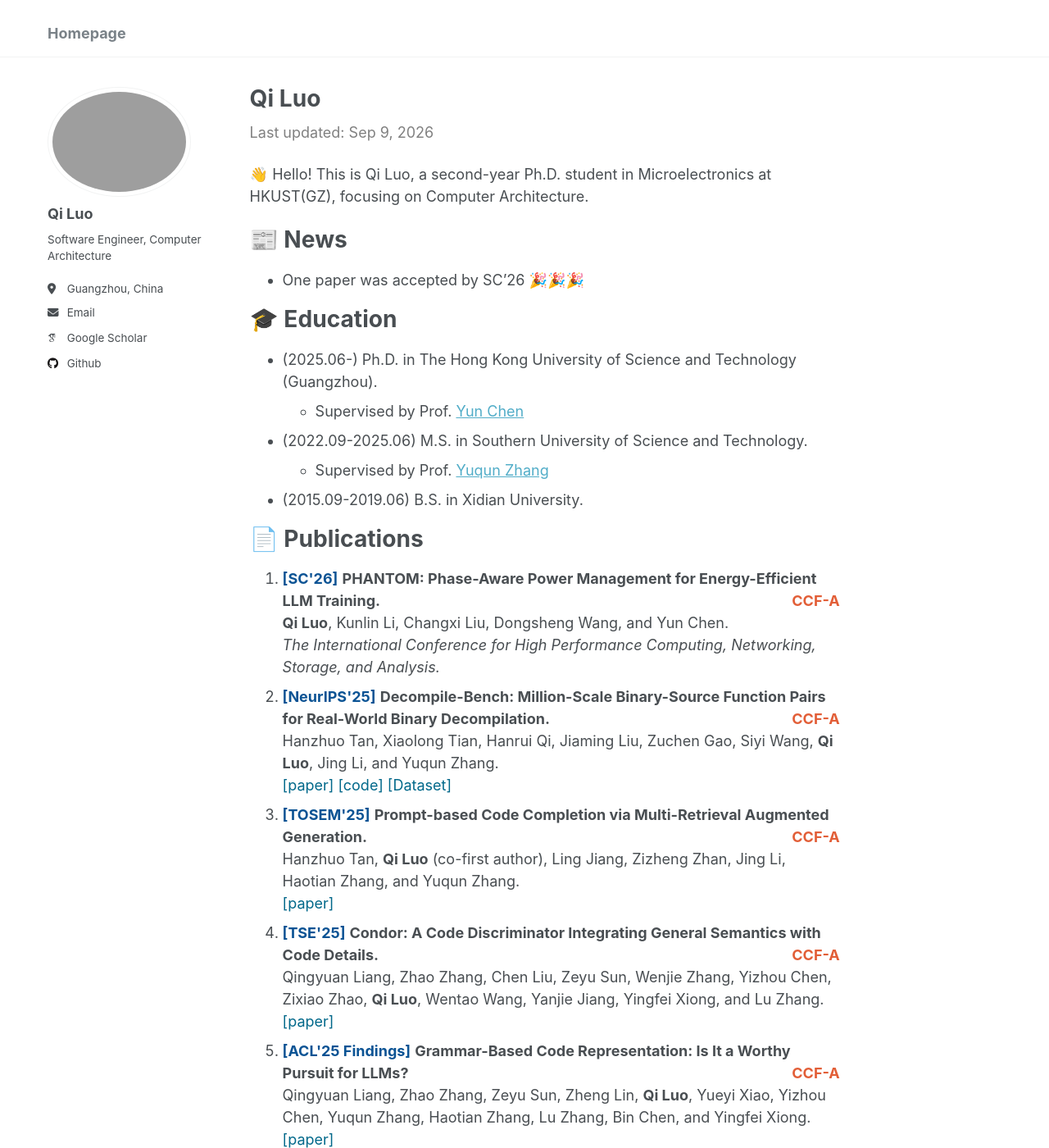
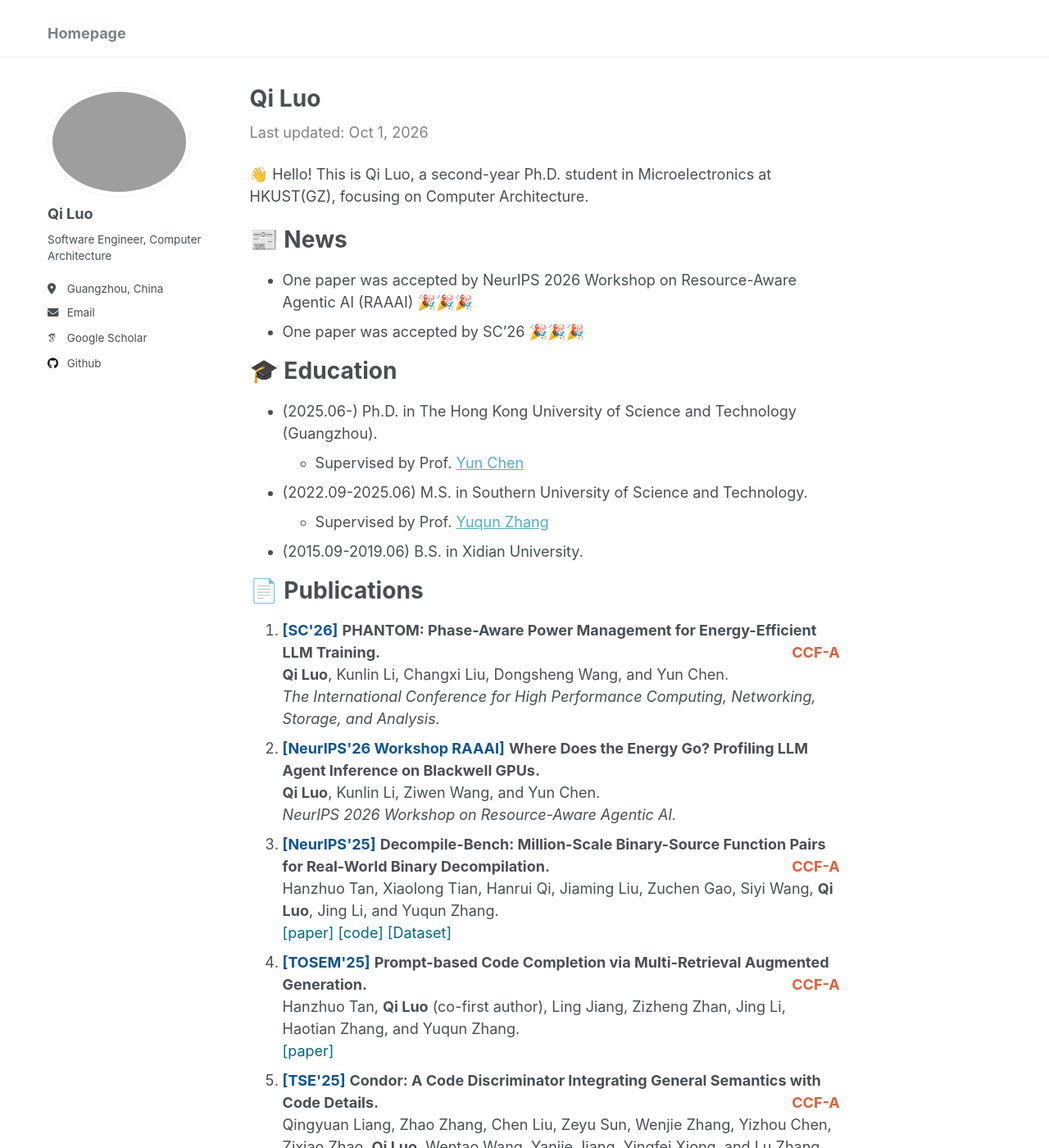
Before and after one commit to rocky-lq/rocky-lq.github.io, a Jekyll site: the page built from _pages/about.md, in a window 1280 px wide and 1400 px high. Shown: the whole window at 82% size. Built offline with Jekyll 4.4.1, drawn with Linux system fonts in a browser that asks for light colours; some web fonts are replaced; comment, search, counter and statistics services are not loaded; some of the changed text lies outside the part shown.

Commit message:
Update RAAAI workshop acceptance

```diff
--- a/_pages/about.md
+++ b/_pages/about.md
@@ -6,12 +6,13 @@ redirect_from:
   - /about/
   - /about.html
 ---
-<span style="color:gray;">Last updated: Sep 9, 2026</span>
+<span style="color:gray;">Last updated: Oct 1, 2026</span>
 
 👋 Hello! This is Qi Luo, a second-year Ph.D. student in Microelectronics at HKUST(GZ), focusing on Computer Architecture.
 
 📰 News
 ======
+* One paper was accepted by NeurIPS 2026 Workshop on Resource-Aware Agentic AI (RAAAI) 🎉🎉🎉
 * One paper was accepted by SC'26 🎉🎉🎉
 
 🎓 Education
@@ -31,6 +32,14 @@ redirect_from:
   <b>Qi Luo</b>, Kunlin Li, Changxi Liu, Dongsheng Wang, and Yun Chen.
   <br/>
   <em>The International Conference for High Performance Computing, Networking, Storage, and Analysis.</em>
+</li>
+
+<li>
+  <strong style="color:#0b5394">[NeurIPS'26 Workshop RAAAI]</strong> <b>Where Does the Energy Go? Profiling LLM Agent Inference on Blackwell GPUs.</b>
+  <br/>
+  <b>Qi Luo</b>, Kunlin Li, Ziwen Wang, and Yun Chen.
+  <br/>
+  <em>NeurIPS 2026 Workshop on Resource-Aware Agentic AI.</em>
 </li>
 
 <li>
@@ -94,12 +103,6 @@ redirect_from:
 ======
 <ol>
 <li>
-  <strong style="color:#0b5394">[NeurIPS'26 Workshop RAAAI]</strong> <b>Where Does the Energy Go? Profiling LLM Agent Inference on Blackwell GPUs.</b>
-  <br/>
-  <b>Qi Luo</b>, Kunlin Li, Ziwen Wang, and Yun Chen.
-</li>
-
-<li>
   <strong style="color:#0b5394">[AAAI'27]</strong> <b>Request-Level Energy Attribution for Batched LLM Serving.</b>
   <br/>
   <b>Qi Luo</b>, Kunlin Li, Ziwen Wang, Dongsheng Wang, and Yun Chen.
```
